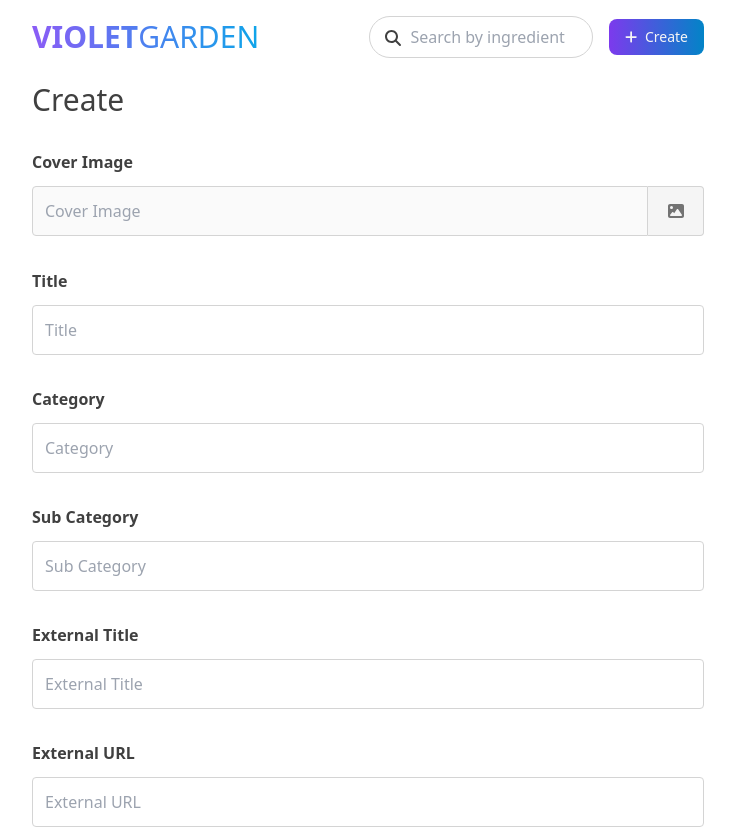
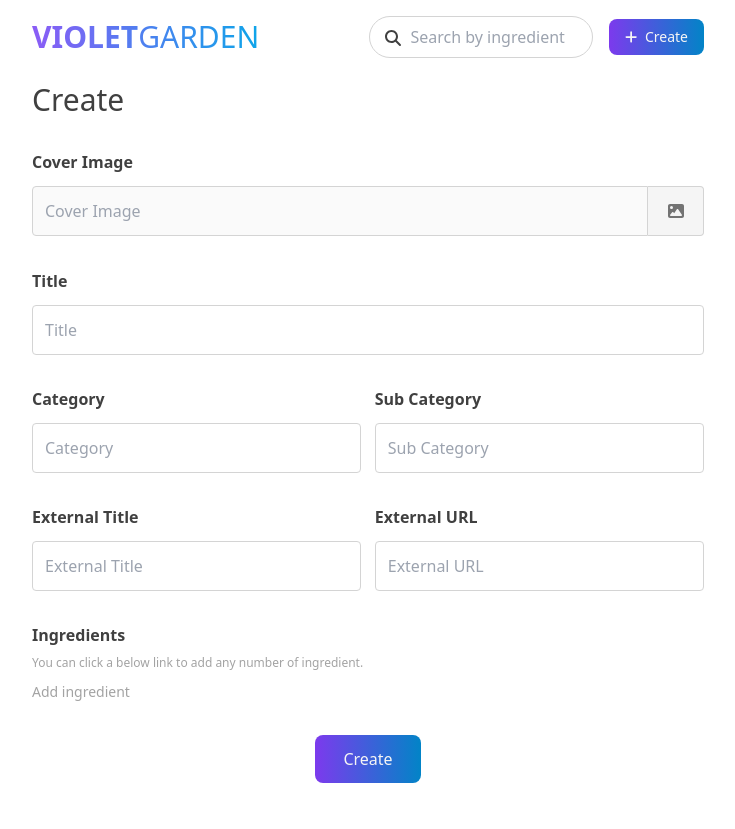
Before and after one commit to whitia/kitchen-note-front, a Next.js app: page /recipes/new in a window 1280 px wide. Shown: the top 829 px of the page, without its empty margins (272-1007 px from the left). Built offline with nearby package versions, Linux system fonts and the light colour scheme; no server answers.

Commit message:
Fix to make minor refactoring

```diff
--- a/components/form.tsx
+++ b/components/form.tsx
@@ -173,7 +173,7 @@ const Form = (props: any) => {
       <h2 className="text-3xl mb-8 mt-2 md:mt-2">{props.action}</h2>
       <form onSubmit={props.action == 'Create' ? handleCreateSubmit : handleUpdateSubmit}>
         <div className="mb-8">
-          <label htmlFor="image_name" className="label">Cover Image</label>
+          <label htmlFor="coverImage" className="label">Cover Image</label>
           <div ref={selectImage}></div>
           {image_url && (
             <img title={recipe?.title} src={image_url} className="img-cover h-64 md:h-[28rem] mt-2" />
@@ -192,24 +192,26 @@ const Form = (props: any) => {
           <input className="input-text" type="text" id="title" name="title" placeholder="Title" defaultValue={recipe?.title} required />
         </div>
 
-        <div className="mb-8">
+        <div className="flex mb-8 justify-between">
+          <div className="basis-[49%]">
             <label htmlFor="category" className="label">Category</label>
             <input className="input-text" type="text" id="category" name="category" placeholder="Category" defaultValue={recipe?.category} />
           </div>
-
-        <div className="mb-8">
+          <div className="basis-[49%]">
             <label htmlFor="sub_category" className="label">Sub Category</label>
             <input className="input-text" type="text" id="sub_category" name="sub_category" placeholder="Sub Category" defaultValue={recipe?.sub_category} />
           </div>
+        </div>
 
-        <div className="mb-8">
+        <div className="flex mb-8 justify-between">
+          <div className="basis-[49%]">
             <label htmlFor="externalTitle" className="label">External Title</label>
             <input className="input-text" type="text" id="externalTitle" name="externalTitle" placeholder="External Title" defaultValue={recipe?.external_title} required />
           </div>
-
-        <div className="mb-8">
+          <div className="basis-[49%]">
             <label htmlFor="externalURL" className="label">External URL</label>
             <input className="input-text" type="text" id="externalURL" name="externalURL" placeholder="External URL" defaultValue={recipe?.external_url} required />
+          </div>
         </div>
 
         <div className="mb-8">
```
Lines whose indentation alone changed are shown as unchanged.
